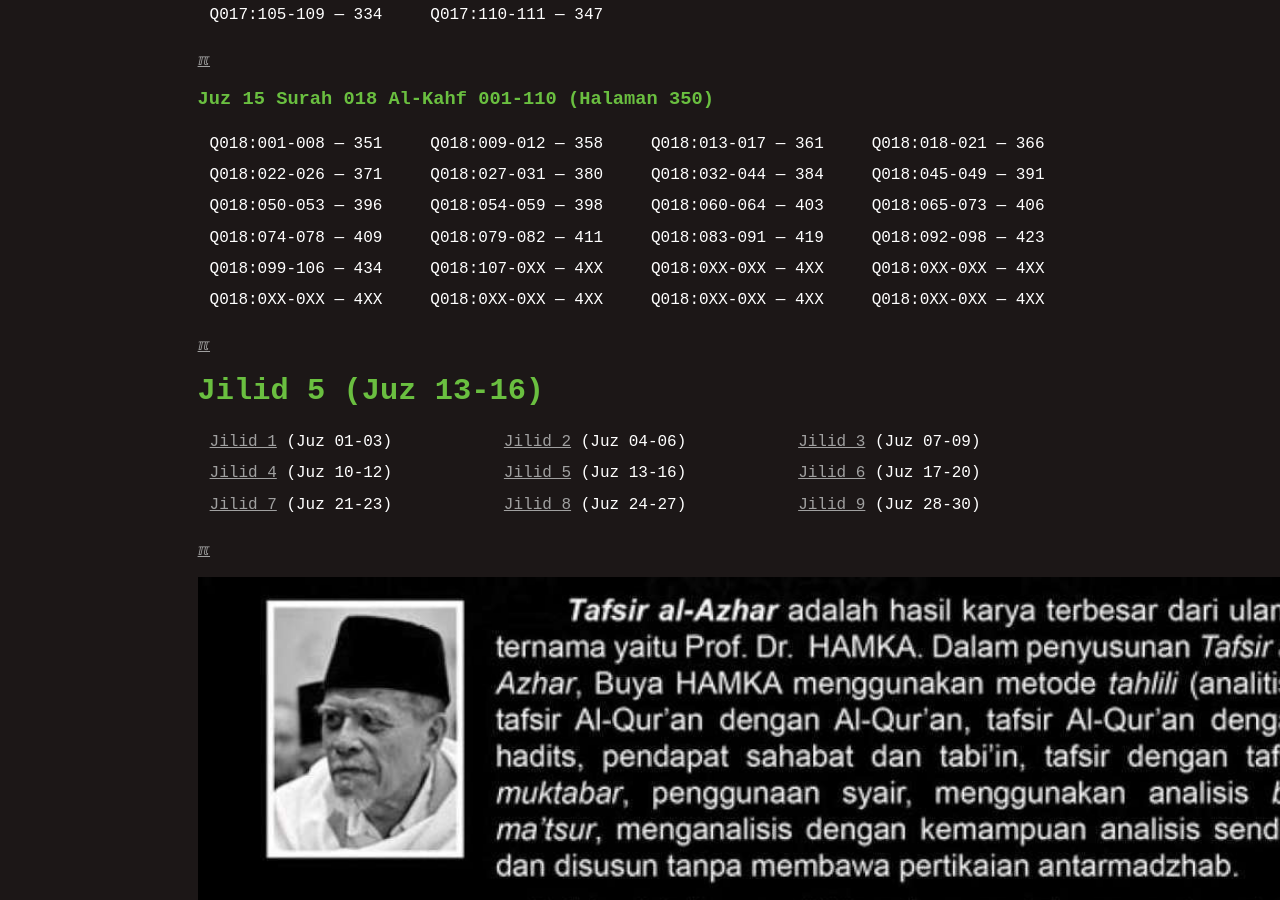
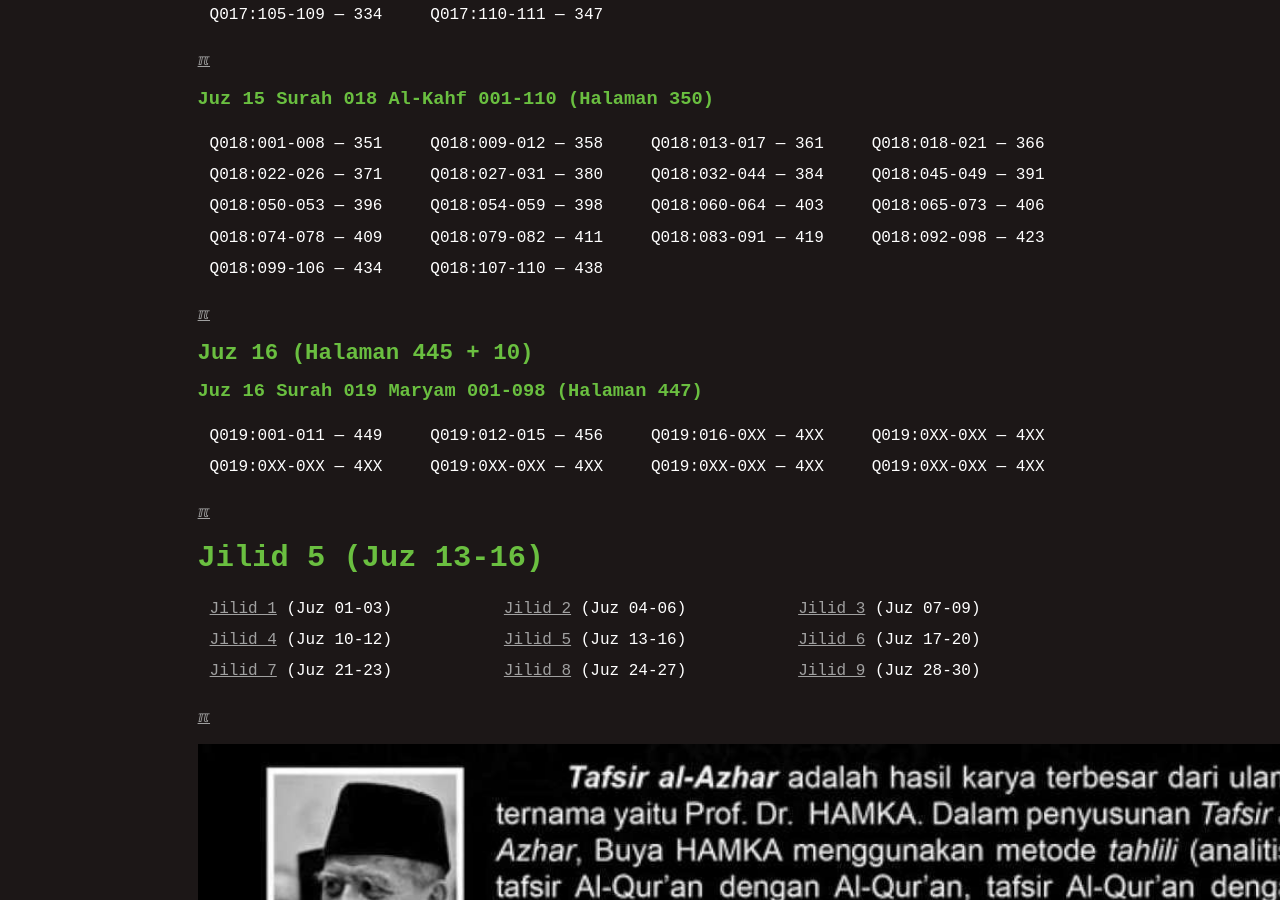
Before and after one commit to dullatip/indexquran, a Jekyll site: the page built from 005.md, in a window 1280 px wide and 900 px high, scrolled down 2066 px. Built offline with Jekyll 4.4.1, drawn with Linux system fonts in a browser that asks for light colours; some of the changed text lies outside the part shown.

```diff
--- a/005.md
+++ b/005.md
@@ -75,8 +75,16 @@
 | Q018:022-026 --- 371 | Q018:027-031 --- 380 | Q018:032-044 --- 384 | Q018:045-049 --- 391 |
 | Q018:050-053 --- 396 | Q018:054-059 --- 398 | Q018:060-064 --- 403 | Q018:065-073 --- 406 |
 | Q018:074-078 --- 409 | Q018:079-082 --- 411 | Q018:083-091 --- 419 | Q018:092-098 --- 423 |
-| Q018:099-106 --- 434 | Q018:107-0XX --- 4XX | Q018:0XX-0XX --- 4XX | Q018:0XX-0XX --- 4XX |
-| Q018:0XX-0XX --- 4XX | Q018:0XX-0XX --- 4XX | Q018:0XX-0XX --- 4XX | Q018:0XX-0XX --- 4XX |
+| Q018:099-106 --- 434 | Q018:107-110 --- 438 |
+
+[&#x213C;](#)<br id="idx516019001">
+
+## Juz 16 (Halaman 445 + 10)
+
+### Juz 16 Surah 019 Maryam  001-098 (Halaman 447)
+
+| Q019:001-011 --- 449 | Q019:012-015 --- 456 | Q019:016-0XX --- 4XX | Q019:0XX-0XX --- 4XX |
+| Q019:0XX-0XX --- 4XX | Q019:0XX-0XX --- 4XX | Q019:0XX-0XX --- 4XX | Q019:0XX-0XX --- 4XX |
 
 [&#x213C;](#)<br id="idxA">
 # Jilid 5 (Juz 13-16)
--- a/_config.yml
+++ b/_config.yml
@@ -1,4 +1,4 @@
-version:          "Thu 07 Nov 2024 08:00"
+version:          "Fri 08 Nov 2024 08:00"
 copyright:        "2024-2024"
 title:            "Index Tafsir Al-Azhar HAMKA"
 author:           "Abdul Latip"
--- a/sitemap.xml
+++ b/sitemap.xml
@@ -2,7 +2,7 @@
 <urlset xmlns:xsi="http://www.w3.org/2001/XMLSchema-instance" xsi:schemaLocation="http://www.sitemaps.org/schemas/sitemap/0.9 http://www.sitemaps.org/schemas/sitemap/0.9/sitemap.xsd" xmlns="http://www.sitemaps.org/schemas/sitemap/0.9">
 <url>
 <loc>https://sdnbhd.github.io/indexquran/005.html</loc>
-<lastmod>2024-11-07</lastmod>
+<lastmod>2024-11-08</lastmod>
 </url>
 <url>
 <loc>https://sdnbhd.github.io/indexquran/004.html</loc>
```
Also changed, not shown: 000.md (+1 -1 lines).
